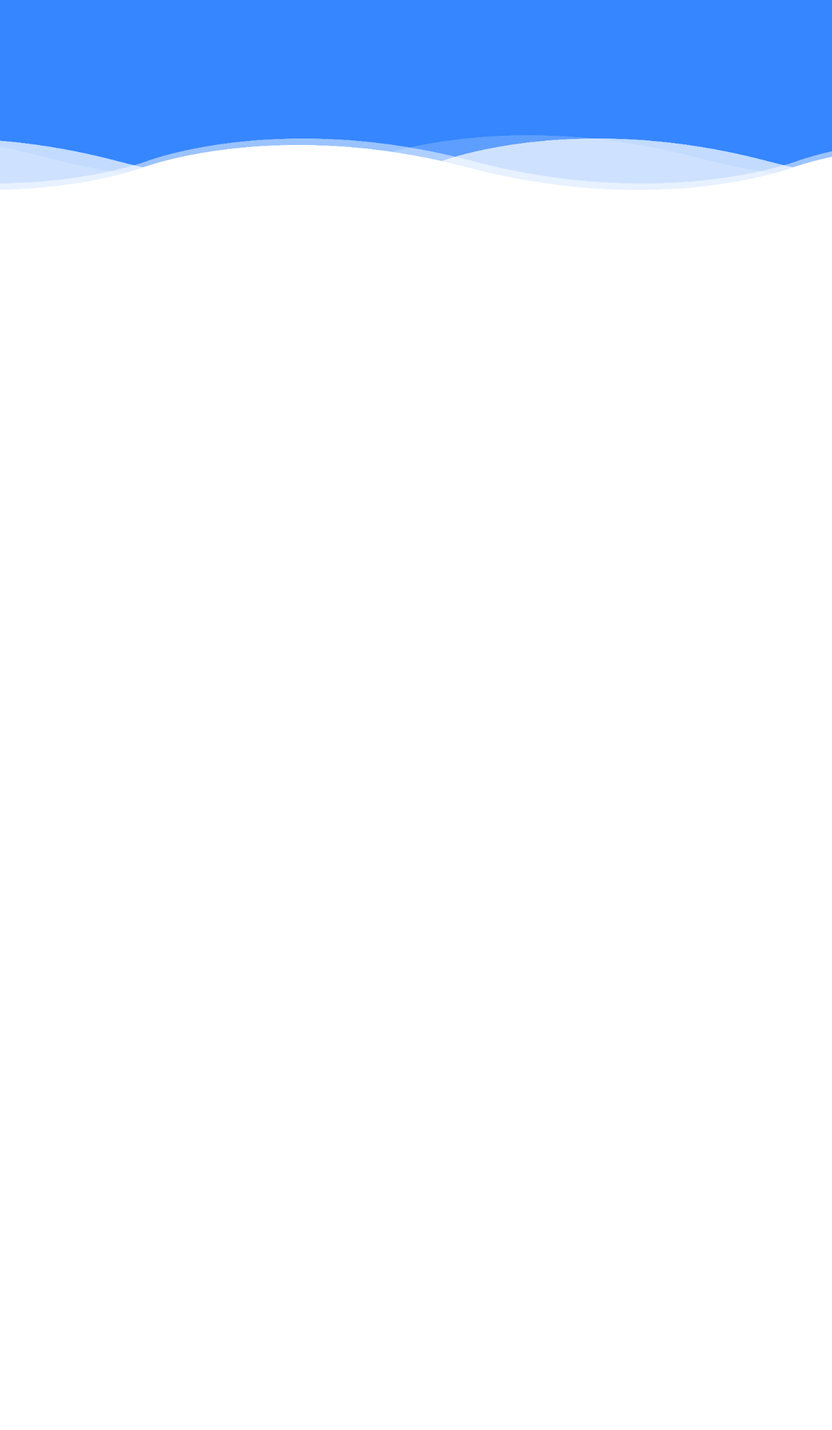
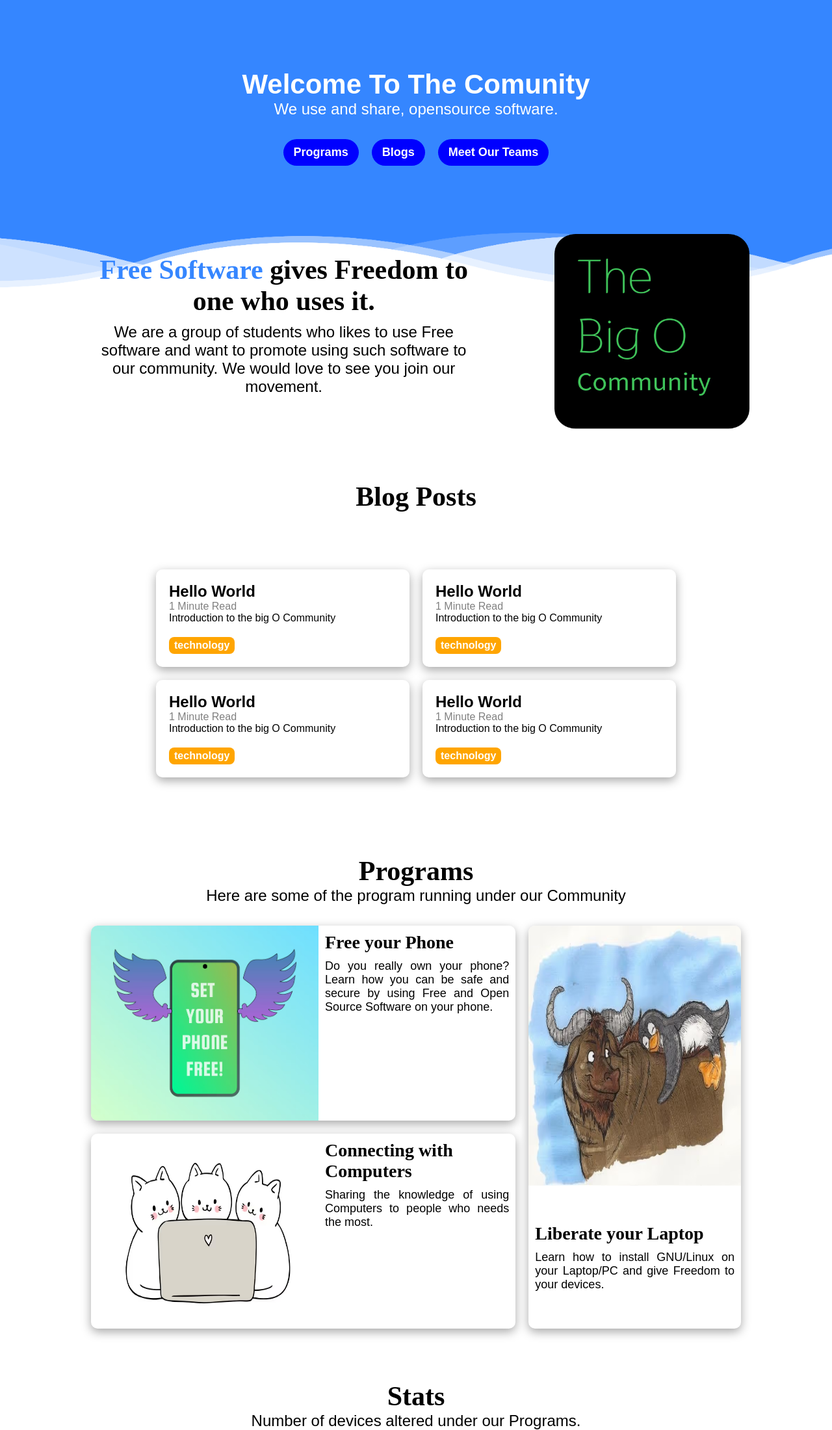
Before and after one commit to aayushjoshi2709/the_big_O_community, a Django app: page / in a window 1280 px wide. Shown: the part 77-2277 px from the top of the page at 65% size. Before the commit the page ends 369 px from the top, so only its background shows below. Run offline with Django 4.2, Linux system fonts and the light colour scheme.

Commit message:
added programs and blog posts to the index page

```diff
--- /dev/null
+++ b/community_web_application/static/community_web_application/css/index.css
@@ -0,0 +1,216 @@
+.community-information{
+    display: flex;
+    flex-direction: column;
+    justify-content: center;
+    align-items: center;
+    z-index: 2000;
+    margin: 30px 0px;
+    height: 300px;
+}
+
+.community-information * {
+    z-index: inherit;
+    color: white;
+    font-family: Arial, Helvetica, sans-serif;
+}
+.community-information h2{
+    font-size: 42px;
+    text-align: center;
+}
+.community-information p{
+    font-size: 24px;
+    text-align: center;
+}
+.button-links{
+    margin-top: 2rem;
+    display: flex;
+    flex-wrap: wrap;
+    align-items: center;
+    justify-content: center;
+    column-gap: 20px;
+    row-gap:10px;
+}
+.button-links a{
+    padding: 10px 16px;
+    font-size: 18px;
+    border-radius: 25px;
+    background-color: blue;
+    font-weight: bold;
+}
+
+.button-links a:visited{
+    color: white;
+}
+
+.community-description{
+    display: flex;
+    justify-content: center;
+    z-index: 2000;
+    margin: 10px 20px;
+    align-items: center;
+    flex-wrap: wrap;
+    justify-content: space-evenly;
+}
+.community-description *{
+    z-index: inherit;
+    text-align: center;
+}
+
+.community-description .content{
+    max-width: 50%;
+    margin-bottom: 10px;
+}
+@media only screen and (max-width: 900px) {
+    .community-description .content{
+        max-width: 100%;
+        width: 100%;
+        margin-top: 100px;
+    }
+}
+
+.community-description h2{
+    font-size: 42px;
+}
+.community-description h2 span{
+    color: #3586ff;
+}
+.community-description p{
+    font-family: Arial, Helvetica, sans-serif;
+    font-size: 24px;
+    margin: 10px;
+}
+
+.blog-posts{
+    width: 100%;
+    margin-top: 5rem;
+    display: flex;
+    gap:3rem;
+    flex-direction: column;
+    justify-content: center;
+    align-items: center;
+}
+.blog-posts h2{
+    text-align: center;
+    font-size: 42px;
+}
+.blog-posts-cards{
+    display: flex;
+    align-items: center;
+    flex-wrap: wrap;
+    justify-content: center;
+    padding: 30px;
+}
+.blog-card{
+    padding: 20px;
+    margin: 10px;
+    box-shadow: rgba(0, 0, 0, 0.35) 0px 5px 15px;
+    width: 350px;
+    border-radius: 10px;
+    justify-content: space-around;
+    font-family: Arial, Helvetica, sans-serif;
+}
+
+.blog-card .blog-card-footer{
+    margin-top:20px;
+    border-radius: 8px;
+    background-color: orange;
+    padding: 4px 8px;
+    font-weight: bold;
+    color: white;
+    width: fit-content;
+}
+
+.blog-card h3{
+    font-size: 24px;
+}
+.blog-card p:nth-of-type(1){
+    color: gray;
+}
+
+.programs-posts{
+    margin-top: 5rem;
+    display: flex;
+    flex-direction: column;
+    justify-content: center;
+    align-items: center;
+}
+.programs-posts h2{
+    font-size: 42px;
+    text-align: center;
+}
+.programs-posts p{
+    font-size: 24px;
+    text-align: center;
+    font-family: Arial, Helvetica, sans-serif;
+}
+
+.programs-grid{
+    margin-top: 32px;
+    display: grid;
+    grid-template-columns: 2fr 1fr;
+    grid-template-rows: 1fr 1fr;
+    width: 1000px;
+    gap: 20px;
+}
+@media only screen and (max-width: 1040px){
+    .programs-grid{
+        grid-template-columns: 1fr;
+        grid-template-rows: 1fr 1fr 1fr;
+        width: 80%;
+    }
+}
+
+.programs-grid-card{
+    display: flex;
+    box-shadow: rgba(0, 0, 0, 0.35) 0px 5px 15px;
+    overflow: hidden;
+    border-radius: 10px;
+}
+.programs-grid-card img{
+    width: 350px;
+    height: 300px;
+}
+.program-grid-card-content{
+    display: flex;
+    flex-direction: column;
+    padding: 10px;
+}
+
+.program-grid-card-content h3{
+    font-size: 28px;
+}
+.program-grid-card-content p{
+    font-size: 18px;
+    text-align: justify;
+    margin-top: 10px;
+}
+
+@media only screen and (max-width: 800px){
+    .programs-grid{
+        width: calc(100%-20px);
+        justify-content: center;
+        margin: 10px;
+    }
+    .programs-grid-card{
+        flex-wrap: wrap;
+    }
+    .programs-grid-card img{
+        width:100%;
+    }
+}
+@media only screen and (max-width: 880px){
+    .blog-card{
+        width: 100%;
+    }
+}
+@media only screen and (min-width: 1040px){
+    .gnu-love {
+        grid-column-start:2;
+        grid-row-start: 1;
+        grid-row-end: 3;
+        flex-wrap: wrap;
+    }
+    .gnu-love img{
+        height: 400px;
+    }
+}
--- a/community_web_application/static/index.css
+++ /dev/null
@@ -1,3 +0,0 @@
-.community-information{
-    z-index: 2000;
-}
--- /dev/null
+++ b/community_web_application/templates/community_web_application/blog_card.html
@@ -0,0 +1,10 @@
+<div class="blog-card">
+    <div class="blog-card-body">
+        <h3>Hello World</h3>
+        <p>1 Minute Read</p>
+        <p>Introduction to the big O Community</p>
+    </div>
+    <div class="blog-card-footer">
+        <a>technology</a>
+    </div>
+</div>
--- a/community_web_application/templates/community_web_application/index.html
+++ b/community_web_application/templates/community_web_application/index.html
@@ -1,12 +1,78 @@
-{% extends 'base.html' %}
-{%block title%}
-    Main Page
-{% endblock%}
-{%block content%}
-    <main class="community-information">
-        <h2>Welcome To The Comunity</h2>
-        <p>
-            We use and share, opensource software.
-        </p>
-    </main>
+{% extends 'base.html' %} {% load static %} {% block css_files %}
+<link
+  rel="stylesheet"
+  type="text/css"
+  href="{% static 'community_web_application/css/index.css' %}"
+/>
+{% endblock %} {%block title%} Main Page {% endblock%} {%block content%}
+<main class="community-information">
+  <h2>Welcome To The Comunity</h2>
+  <p>We use and share, opensource software.</p>
+  <div class="button-links">
+    <a>Programs</a>
+    <a>Blogs</a>
+    <a>Meet Our Teams</a>
+  </div>
+</main>
+<article class="community-description">
+  <div class="content">
+    <h2><span>Free Software</span> gives Freedom to one who uses it.</h2>
+    <p>
+      We are a group of students who likes to use Free software and want to
+      promote using such software to our community. We would love to see you
+      join our movement.
+    </p>
+  </div>
+  <div>
+    <img src="{% static 'community_web_application/images/logo.avif' %}" width="300" height="300"/>
+  </div>
+</article>
+<section class="blog-posts">
+    <h2>Blog Posts</h2>
+    <div class="blog-posts-cards">
+        {% include 'community_web_application/blog_card.html' %}
+        {% include 'community_web_application/blog_card.html' %}
+        {% include 'community_web_application/blog_card.html' %}
+        {% include 'community_web_application/blog_card.html' %}
+    </div>
+</section>
+<section class="programs-posts">
+    <h2>Programs</h2>
+    <p>Here are some of the program running under our Community</p>
+    <div class="programs-grid">
+        <div class="programs-grid-card">
+            <img src="{% static 'community_web_application/images/free.avif' %}"/>
+            <div class="program-grid-card-content">
+                <h3>Free your Phone</h3>
+                <p>Do you really own your phone? Learn how you can be safe and secure by using Free and Open Source Software on your phone.</p>
+            </div>
+        </div>
+        <div class="programs-grid-card">
+            <img src="{% static 'community_web_application/images/cats.avif' %}"/>
+            <div class="program-grid-card-content">
+                <h3>Connecting with Computers</h3>
+                <p>Sharing the knowledge of using Computers to people who needs the most.</p>
+            </div>
+        </div>
+        <div class="programs-grid-card gnu-love">
+            <img src="{% static 'community_web_application/images/gnu-love.avif' %}"/>
+            <div class="program-grid-card-content">
+                <h3>Liberate your Laptop</h3>
+                <p>Learn how to install GNU/Linux on your Laptop/PC and give Freedom to your devices.</p>
+            </div>
+        </div>
+    </div>
+</section>
+<section class="programs-posts">
+    <h2>Stats</h2>
+    <p>Number of devices altered under our Programs.</p>
+    <div class="stats-cards">
+        <div class="card">
+
+        </div>
+        <div class="card">
+
+        </div>
+    </div>
+</section>
 {%endblock%}
--- a/static/base.css
+++ b/static/base.css
@@ -5,7 +5,7 @@
 .wave-section {
     position: absolute;
     width: 100%;
-    height: 50vh;
+    height: 550px;
     background-color: #3586ff;
     overflow: hidden;
     z-index: 0;
@@ -20,6 +20,14 @@
     background-size: 1000px 100px;
 }
 
+.footer{
+    margin-top: 3rem;
+    height: 300px;
+}
+.footer.wave-section .wave{
+    top: 0;
+    transform: rotate(180deg);
+}
 .wave-section .wave.wave1{
     animation: animate 30s linear infinite;
     z-index: 1000;
@@ -106,3 +114,8 @@
     color: white;
     list-style-type: none;
 }
+@media screen and (max-width:1200px) {
+    .header-links-container{
+        display: none;
+    }
+}
--- a/templates/base.html
+++ b/templates/base.html
@@ -5,7 +5,10 @@
             {% block title %}
             {%endblock%}
         </title>
+        <meta name="viewport" content="width=device-width, initial-scale=1.0">
         <link rel="stylesheet" type="text/css" href="{% static 'base.css' %}"/>
+        {% block css_files %}
+        {% endblock %}
     </head>
     <body>
         <section class="wave-section">
@@ -34,4 +37,12 @@
         {% block content %}
         {% endblock %}
     </body>
+    <footer>
+        <section class="footer wave-section">
+            <div class="wave wave1"></div>
+            <div class="wave wave2"></div>
+            <div class="wave wave3"></div>
+            <div class="wave wave4"></div>
+        </section>
+    </footer>
 </html>
```
Also changed, not shown: community_web_application/static/community_web_application/images/cats.avif (added), community_web_application/static/community_web_application/images/free.avif (added), community_web_application/static/community_web_application/images/gnu-love.avif (added), community_web_application/static/community_web_application/images/logo.avif (added).
